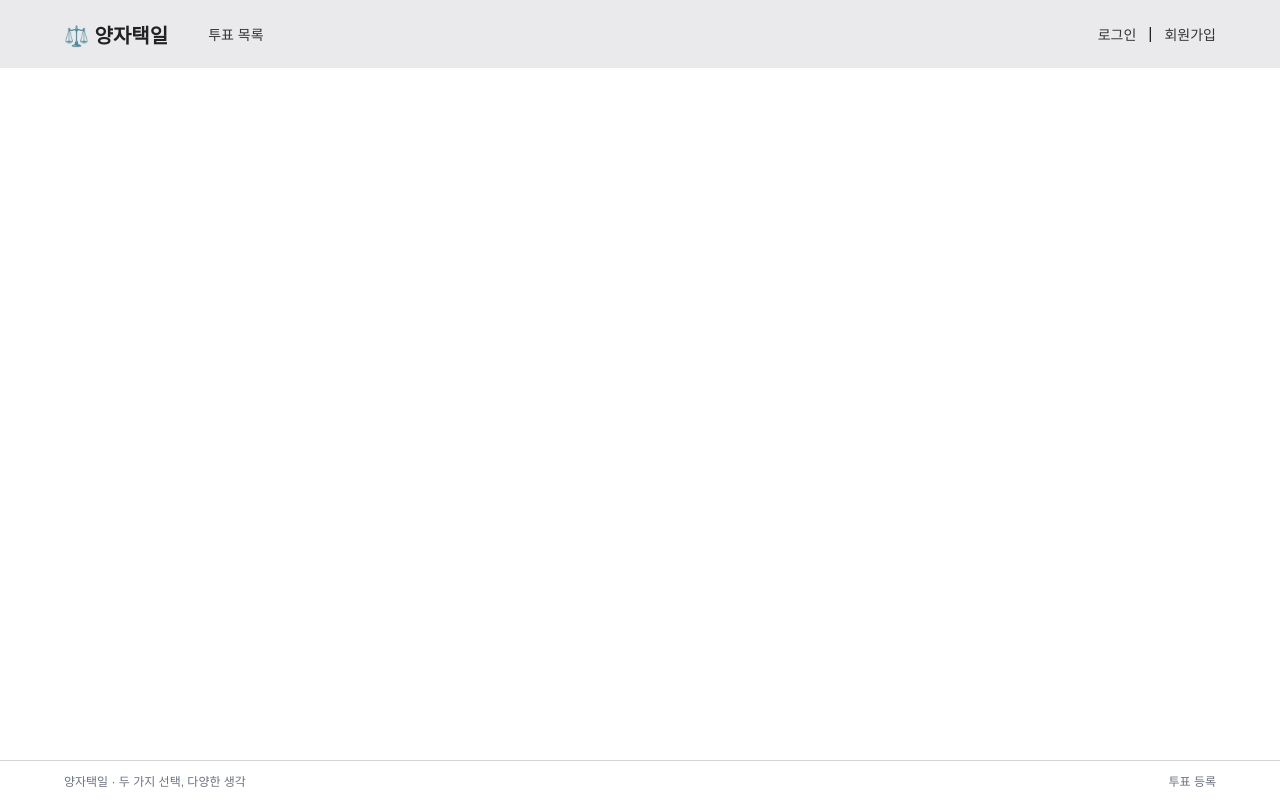
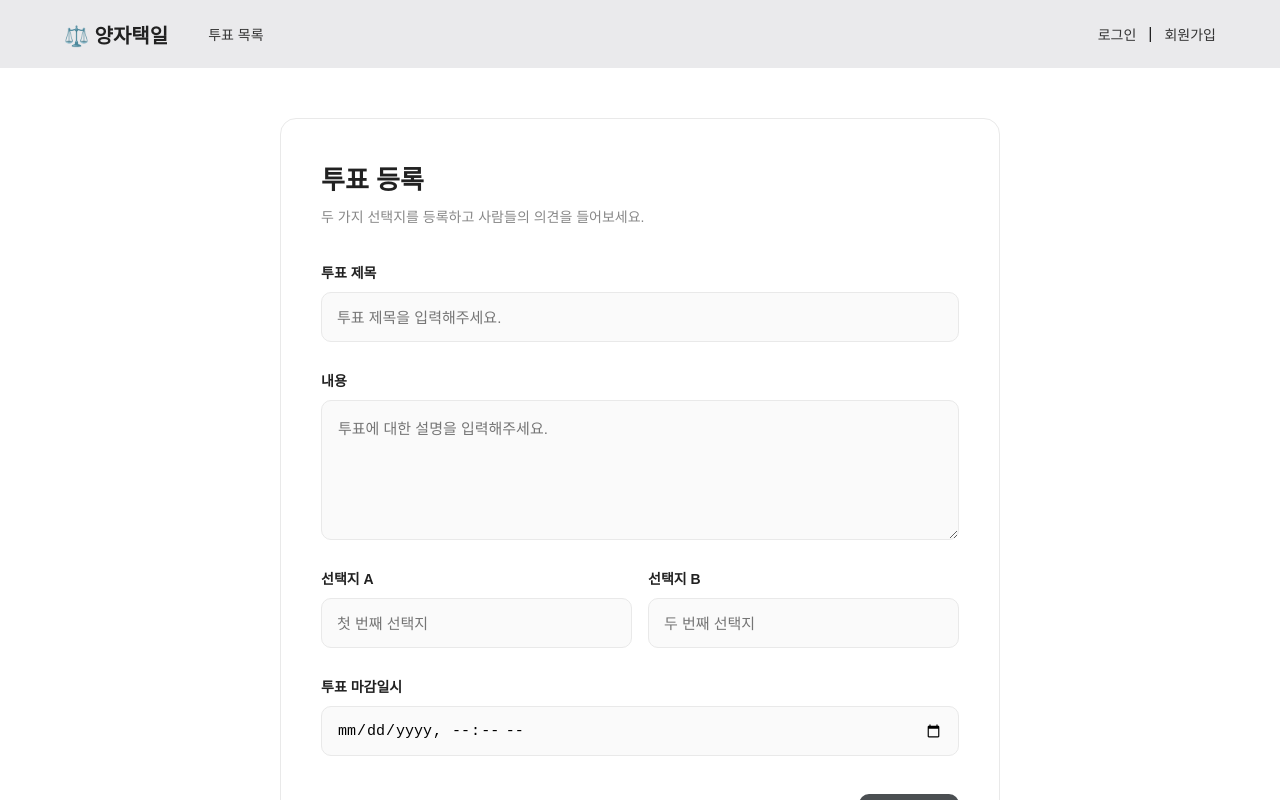
Before and after one commit to aranparrk/either-or, a React (Vite) app in the folder frontend/: page /votes/new in a window 1280 px wide. Shown: the top 800 px of the page. Built offline with nearby package versions, Linux system fonts and the light colour scheme.

Commit message:
[ADD] 투표 등록 구현

```diff
--- a/frontend/src/pages/PollCreate.jsx
+++ b/frontend/src/pages/PollCreate.jsx
@@ -1,5 +1,198 @@
+import { useState } from "react";
+import styled from "styled-components";
+import Input from "../components/common/Input";
+import Button from "../components/common/Button";
+import AxiosApi from "../api/AxiosApi";
+
+const Container = styled.div`
+  box-sizing: border-box;
+  width: calc(100% - 32px);
+  max-width: 720px;
+  margin: 50px auto;
+  padding: 40px;
+  background-color: white;
+  border: 1px solid #e9e9e9;
+  border-radius: 16px;
+
+  @media (max-width: 600px) {
+    padding: 24px 20px;
+  }
+`;
+
+const Title = styled.h2`
+  margin: 0;
+  font-size: 26px;
+  font-weight: 700;
+`;
+
+const Description = styled.p`
+  margin: 10px 0 0;
+  color: #888;
+  font-size: 14px;
+`;
+
+const Form = styled.div`
+  display: flex;
+  flex-direction: column;
+  gap: 28px;
+  margin-top: 36px;
+`;
+
+const Field = styled.label`
+  display: flex;
+  flex-direction: column;
+  gap: 10px;
+
+  span {
+    font-size: 14px;
+    font-weight: 600;
+  }
+
+  input {
+    border: 1px solid #e9e9e9;
+  }
+
+  input:focus {
+    border-color: #999;
+  }
+`;
+
+const OptionRow = styled.div`
+  display: grid;
+  grid-template-columns: 1fr 1fr;
+  gap: 16px;
+
+  @media (max-width: 600px) {
+    grid-template-columns: 1fr;
+  }
+`;
+
+const StyledTextarea = styled.textarea`
+  box-sizing: border-box;
+  width: 100%;
+  min-height: 140px;
+  padding: 16px;
+  background-color: #fafafa;
+  border: 1px solid #e9e9e9;
+  border-radius: 10px;
+  font: inherit;
+  font-size: 15px;
+  resize: vertical;
+
+  &:focus {
+    outline: none;
+    border-color: #999;
+  }
+`;
+
+const ButtonRow = styled.div`
+  display: flex;
+  justify-content: flex-end;
+  margin-top: 10px;
+`;
+
 const PollCreate = () => {
-  return <div></div>;
+  const [title, setTitle] = useState("");
+  const [content, setContent] = useState("");
+  const [optionA, setOptionA] = useState("");
+  const [optionB, setOptionB] = useState("");
+  const [deadline, setDeadline] = useState("");
+
+  const handleCreate = async () => {
+    if (title.trim() === "") {
+      alert("제목을 입력해주세요.");
+      return;
+    }
+
+    if (optionA.trim() === "" || optionB.trim() === "") {
+      alert("선택지를 입력해주세요.");
+      return;
+    }
+
+    if (deadline === "" || new Date(deadline) <= new Date()) {
+      alert("마감일자를 정확히 입력해주세요.");
+      return;
+    }
+
+    try {
+      const response = await AxiosApi.pollCreate(
+        title,
+        content,
+        [optionA, optionB],
+        deadline
+      );
+
+      console.log("투표 등록 성공:", response.data);
+      alert("투표가 등록되었습니다.");
+    } catch (error) {
+      console.error("투표 등록 실패:", error);
+      alert("투표 등록에 실패했습니다.");
+    }
+  };
+
+  return (
+    <Container>
+      <Title>투표 등록</Title>
+      <Description>
+        두 가지 선택지를 등록하고 사람들의 의견을 들어보세요.
+      </Description>
+
+      <Form>
+        <Field>
+          <span>투표 제목</span>
+          <Input
+            value={title}
+            onChange={(e) => setTitle(e.target.value)}
+            placeholder="투표 제목을 입력해주세요."
+          />
+        </Field>
+
+        <Field>
+          <span>내용</span>
+          <StyledTextarea
+            value={content}
+            onChange={(e) => setContent(e.target.value)}
+            placeholder="투표에 대한 설명을 입력해주세요."
+          />
+        </Field>
+
+        <OptionRow>
+          <Field>
+            <span>선택지 A</span>
+            <Input
+              value={optionA}
+              onChange={(e) => setOptionA(e.target.value)}
+              placeholder="첫 번째 선택지"
+            />
+          </Field>
+
+          <Field>
+            <span>선택지 B</span>
+            <Input
+              value={optionB}
+              onChange={(e) => setOptionB(e.target.value)}
+              placeholder="두 번째 선택지"
+            />
+          </Field>
+        </OptionRow>
+
+        <Field>
+          <span>투표 마감일시</span>
+          <Input
+            type="datetime-local"
+            value={deadline}
+            onChange={(e) => setDeadline(e.target.value)}
+          />
+        </Field>
+
+        <ButtonRow>
+          <Button enabled={true} size="short" onClick={handleCreate}>
+            투표 등록
+          </Button>
+        </ButtonRow>
+      </Form>
+    </Container>
+  );
 };
 
 export default PollCreate;
```
